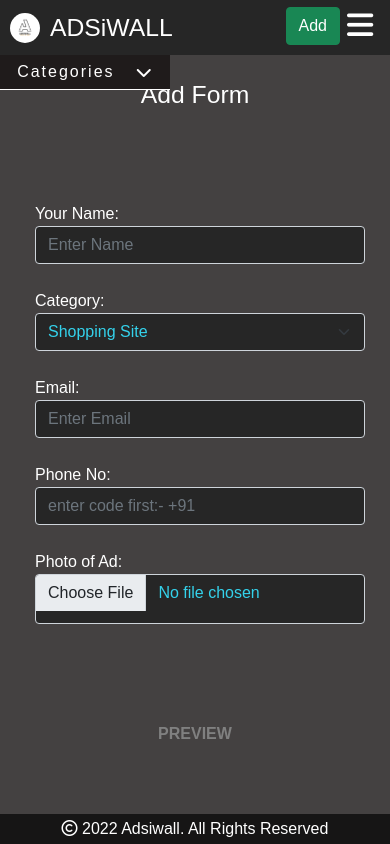
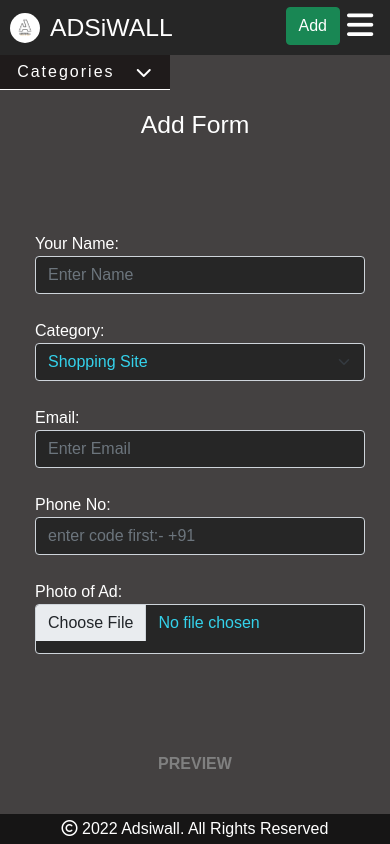
Before and after one commit to NobelRoyP/ADSiWALL-REACT-APP, a React (Create React App) app: page /add-photo in a window 390 px wide. Shown: the top 844 px of the page. Built offline with nearby package versions, Linux system fonts and the light colour scheme.

Commit message:
Update App.css

```diff
--- a/src/App.css
+++ b/src/App.css
@@ -258,11 +258,10 @@ nav a:hover, Link:hover{
     }
     .admin-area{
         position: absolute;
-        top: 60px;
+        top: 90px;
         left: 50%;
         transform: translate(-50%);
         border: 0;
-        padding: 10px;
         padding-top: 0;
 }
 
```
